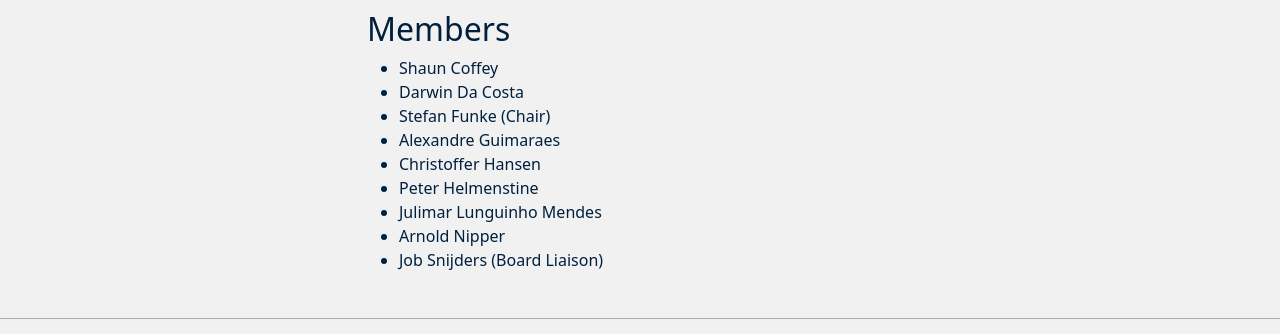
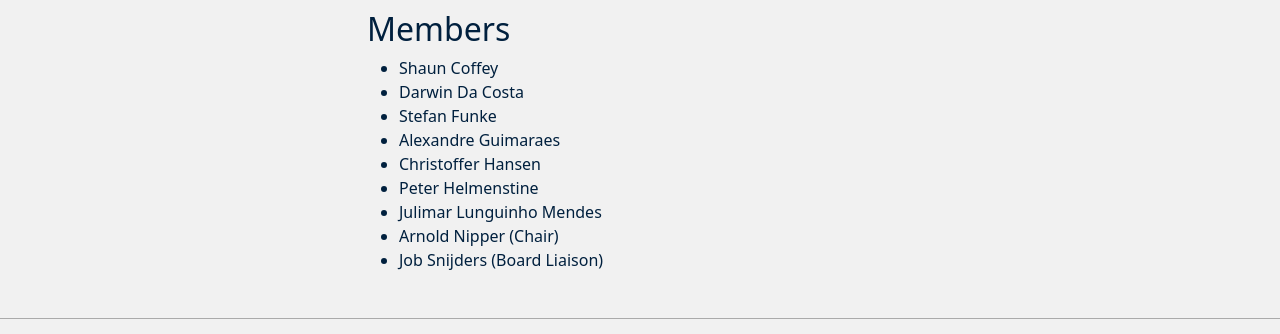
Before and after one commit to peeringdb/docs, an MkDocs documentation site: the page built from docs/committee/admin/index.md, in a window 1280 px wide and 900 px high, scrolled down 1154 px. Shown: the part 525-859 px from the top of the window. Built offline with MkDocs 1.6.1, drawn with Linux system fonts in a browser that asks for light colours; nearby versions of some CDN libraries.

```diff
--- a/docs/committee/admin/index.md
+++ b/docs/committee/admin/index.md
@@ -8,10 +8,10 @@
 ## Members
 - Shaun Coffey
 - Darwin Da Costa
-- Stefan Funke (Chair)
+- Stefan Funke
 - Alexandre Guimaraes
 - Christoffer Hansen
 - Peter Helmenstine
 - Julimar Lunguinho Mendes
-- Arnold Nipper
+- Arnold Nipper (Chair)
 - Job Snijders (Board Liaison)
```
